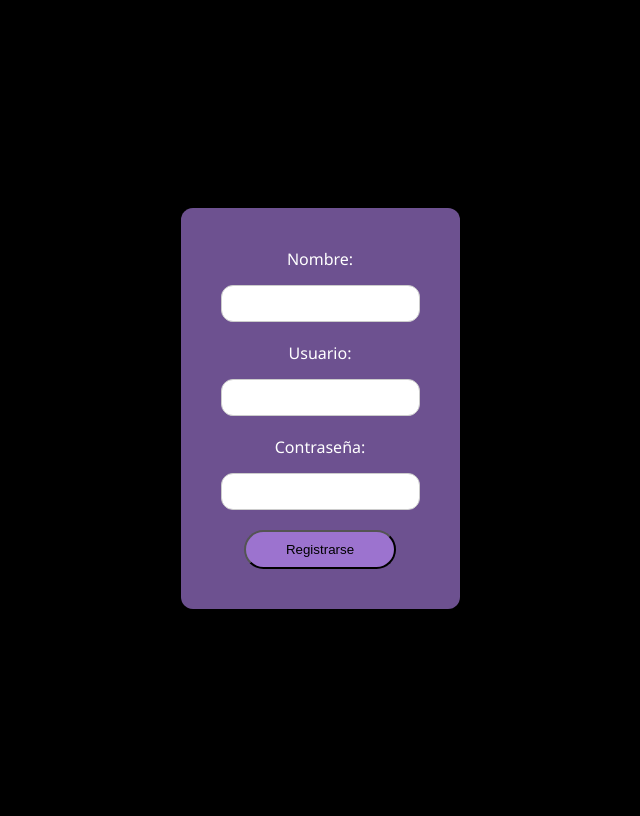
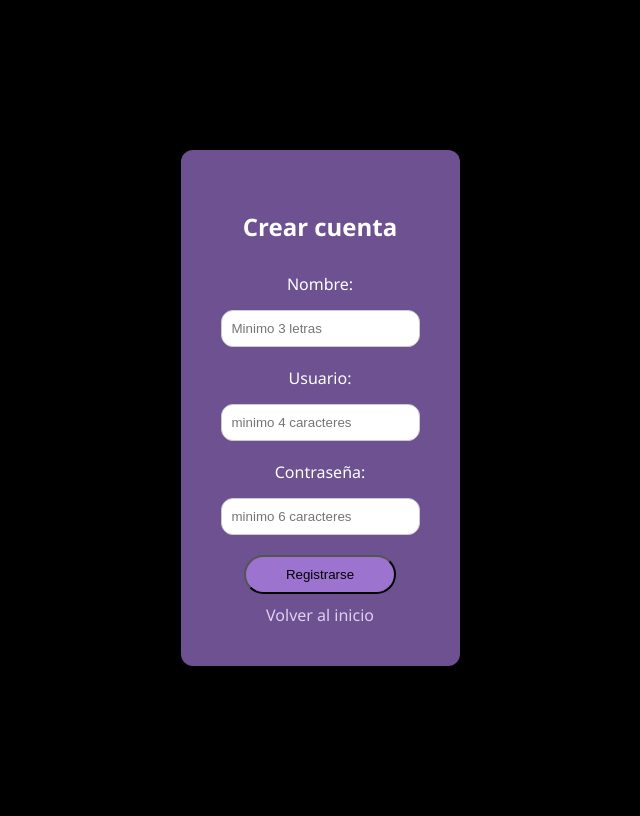
Before and after one commit to Juan-Lopez-S/pagina-backen, a Flask app: page /registro in a window 1280 px wide. Shown: the whole page, without its empty margins (320-960 px from the left). Run offline with Flask 3, Linux system fonts and the light colour scheme.

Commit message:
agregue validacion de entrada en el registro

```diff
--- a/app.py
+++ b/app.py
@@ -22,11 +22,11 @@ def main():
     else:
         return render_template("index.html", msg="no has iniciado sesion")
 
-
+"""
 @app.route("/registro")
 def pagina_registro():
     return render_template("registro.html")
-
+"""
 
 @app.route("/login", methods=["POST"])
 def login():
@@ -52,17 +52,31 @@ def login():
 @app.route("/registro", methods=["GET", "POST"])
 def registro():
     if request.method == "POST":
-        nombre = request.form.get("nombre")
-        usuario = request.form.get("usuario")
-        nueva_contrasena = request.form.get("contrasena")
+        nombre = request.form.get("nombre", "").strip()
+        usuario = request.form.get("usuario", "").strip()
+        nueva_contrasena = request.form.get("contrasena", "")
 
-        contrasena_encrip = generate_password_hash(nueva_contrasena)
+        if len(nombre) < 3:
+            return render_template("registro.html", error="deben ser al menos 3 letras!")
+
+        if len(usuario) < 4:
+            return render_template("registro.html", error="deben ser al menos 4 caracteres!")
+
+        if len(nueva_contrasena) < 6:
+            return render_template("registro.html", error="la contraseña debe tener al menos 6 caracteres!")
+
 
         try:
             with open(RUTA_USUARIOS, "r", encoding="utf-8") as archivo:
                 listado = json.load(archivo)
         except:
             listado = []
+
+        for u in listado:
+            if u["usuario"] == usuario:
+                return render_template("registro.html", error="el nombre de usuario no esta disponible!")
+
+        contrasena_encrip = generate_password_hash(nueva_contrasena)
 
         nuevo_usuario = {
             "nombre": nombre,
--- a/templates/registro.html
+++ b/templates/registro.html
@@ -4,20 +4,30 @@
     <meta charset="UTF-8">
     <meta name="viewport" content="width=device-width, initial-scale=1.0">
     <link rel="stylesheet" href="{{ url_for('static', filename='style.css') }}">
-    <title>Document</title>
+    <title>Registro</title>
 </head>
 <body>
-    <form action="/registro" method="post">
-        <label>Nombre:</label>
-        <input type="text" name="nombre" required>
+    <div class="login-container">
+        <form action="/registro" method="post">
+            <h2>Crear cuenta</h2>
 
-        <label>Usuario:</label>
-        <input type="text" name="usuario" required>
+            <label for="nombre">Nombre:</label>
+            <input type="text" name="nombre" minlength="3" required placeholder="Minimo 3 letras">
 
-        <label>Contraseña:</label>
-        <input type="password" name="contrasena" required>
+            <label for="usuario">Usuario:</label>
+            <input type="text" name="usuario" minlength="4" required placeholder="minimo 4 caracteres">
 
-        <button type="submit">Registrarse</button>
-    </form>
+            <label for="contrasena">Contraseña:</label>
+            <input type="password" name="contrasena" minlength="6" required placeholder="minimo 6 caracteres">
+
+            <button type="submit">Registrarse</button>
+
+            <a href="/">Volver al inicio</a>
+        </form>
+        {% if error %}
+            <h3 style="color: #ff6b6b; text-align: center; margin-top: 15px;">{{ error }}</h3>
+        {% endif %}
+
+    </div>
 </body>
 </html>
```
